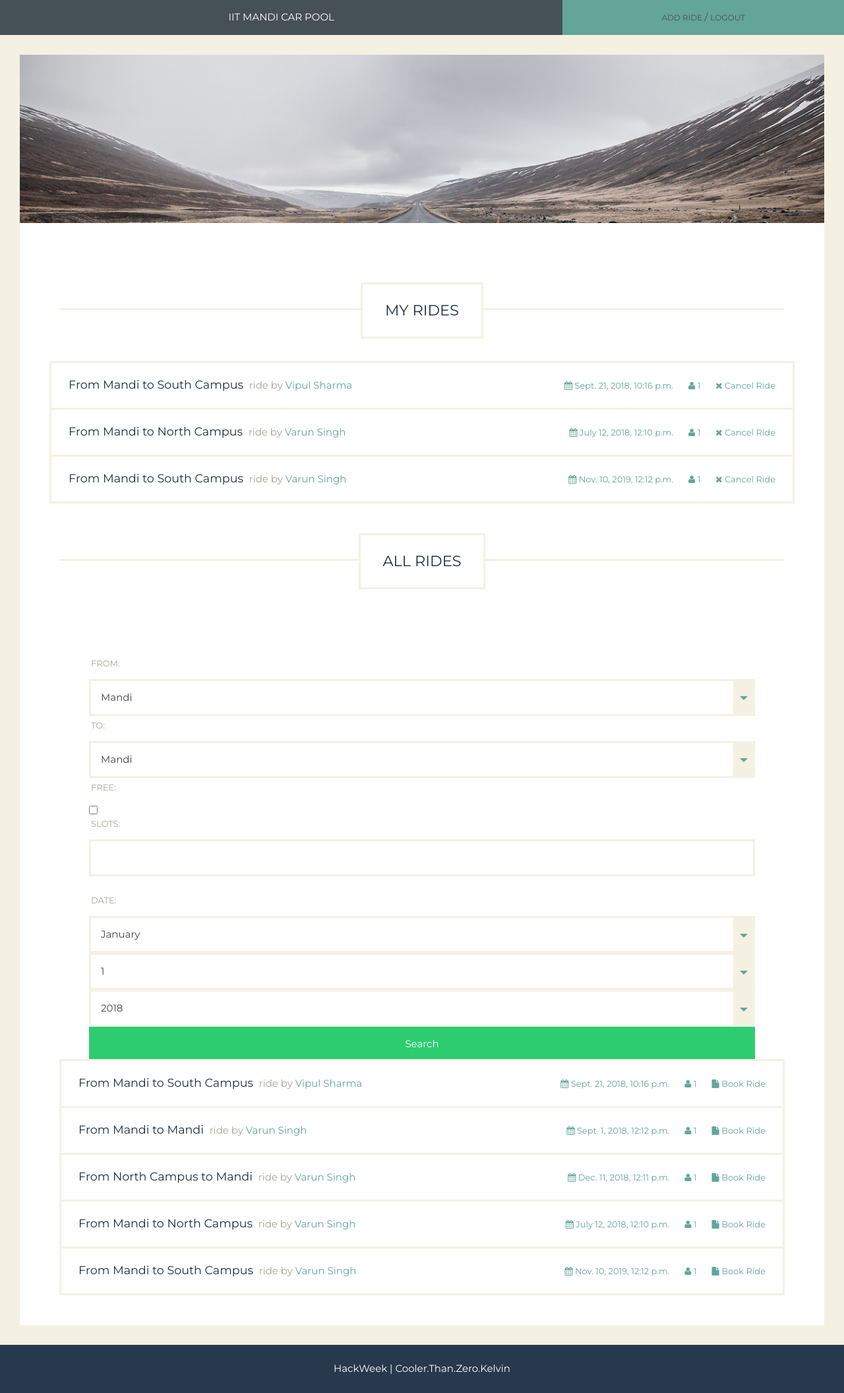
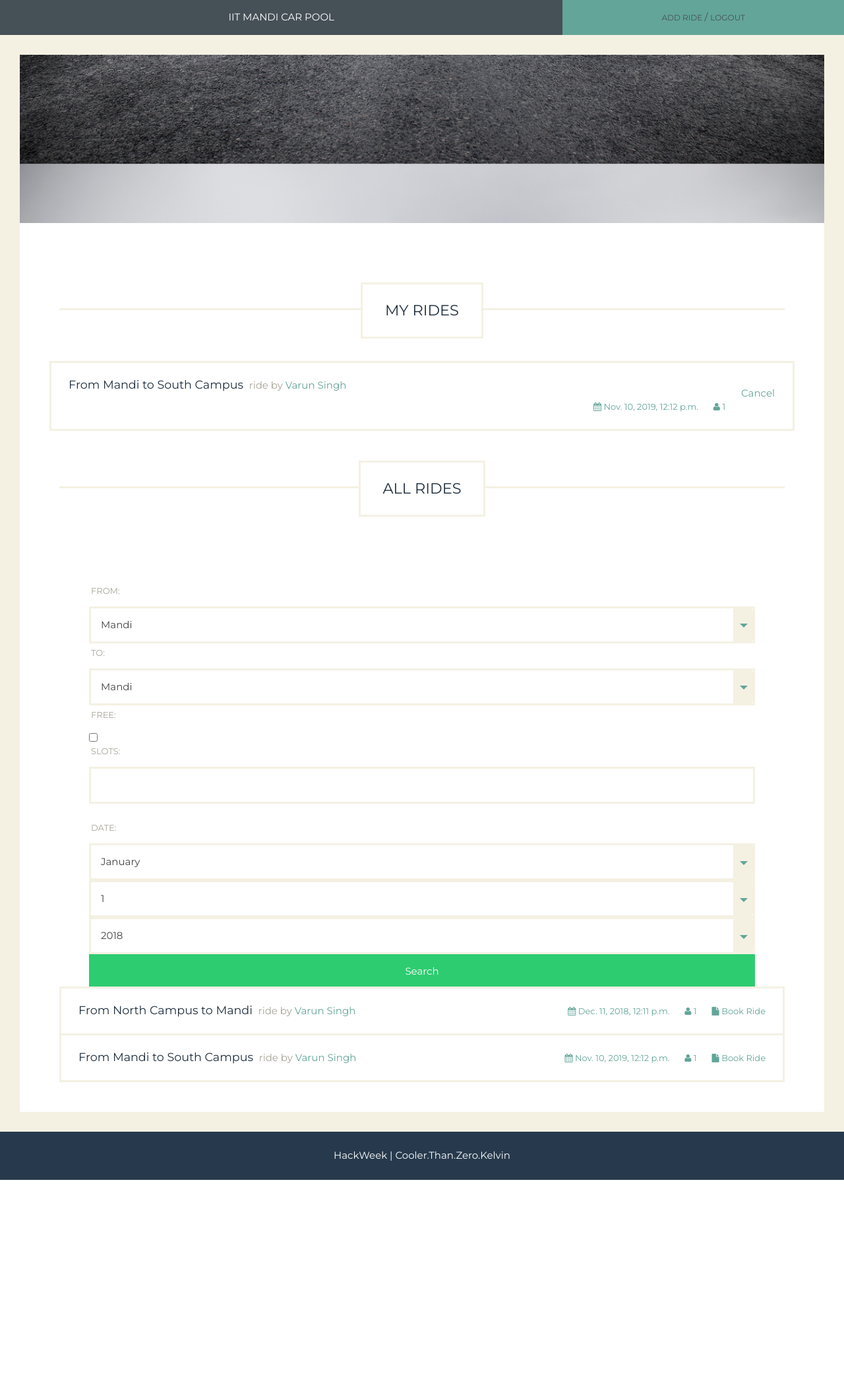
Before and after one commit to KamandPrompt/Car-Pool, a Django app: page / in a window 1280 px wide. Shown: the whole page at 66% size. After the commit the page ends 1788 px from the top, so only its background shows below. Run offline with Django 3.2, Linux system fonts and the light colour scheme; a user stored in the database is signed in; data comes from the database, SQL or seed files in the repository; both versions use the stored data as it was after the commit; some libraries are stand-ins or nearby versions.

Commit message:
Add cancel ride feature

```diff
--- a/carpool/forms.py
+++ b/carpool/forms.py
@@ -53,3 +53,7 @@ class filterForm(forms.Form):
     free = forms.BooleanField(required=False, widget=forms.CheckboxInput(attrs={'class': 'checkbox'}))
     tot = forms.IntegerField(widget=forms.NumberInput(), label="Slots")
     date = forms.DateField(widget=forms.SelectDateWidget())
+
+
+class DeleteForm(forms.Form):
+    pk = forms.IntegerField(widget=forms.HiddenInput())
--- a/carpool/static/css/styles.css
+++ b/carpool/static/css/styles.css
@@ -1843,3 +1843,9 @@ ul.social-icons
     cursor: pointer;
     font-size: 12px;
 }
+
+.cancel
+{
+    background-color: white;
+    color: #63a599;
+}
--- a/carpool/templates/index.html
+++ b/carpool/templates/index.html
@@ -171,10 +171,15 @@
                     </li><!-- end .ride-people -->
 
                   <li>
-                    <a href="#">
-                                                <i class="fa fa-times" aria-hidden="true"></i>
-                                                Cancel Ride
-                                            </a>
+                    {% for form in delform %}
+                    {% if ride.pk == form.pk.value %}
+                        <form method="POST">
+                            {% csrf_token %}
+                            {{ form }}
+                            <button type="submit" name="del" class="cancel">Cancel</button>
+                        </form>
+                    {% endif %}
+                    {% endfor %}
                   </li>
 
                 </ul><!-- end .ride-meta -->
@@ -206,7 +211,7 @@
                       {% csrf_token %}
                       {{ filter }}
                       <div class="field buttons">
-                        <button type="submit" class="btn btn-lg green-color">Search</button>
+                        <button type="submit" class="btn btn-lg green-color" name="filter">Search</button>
                       </div>
                   </form>
 
--- a/carpool/views.py
+++ b/carpool/views.py
@@ -6,8 +6,9 @@ from django.template.loader import render_to_string
 from django.core.mail import EmailMessage, send_mail
 from django.contrib.sites.shortcuts import get_current_site
 from .tokens import account_activation_token
+import datetime
 
-from .forms import SignUpForm, PoolForm, filterForm
+from .forms import SignUpForm, PoolForm, filterForm, DeleteForm
 from .models import Pool, User
 
 
@@ -73,12 +74,13 @@ def log(request):
 
 def dashboard(request):
     if request.user.is_authenticated:
-        allrides = Pool.objects.all()
-        myrides = Pool.objects.filter(slots=request.user)
-        # print(allrides[0].dateTime)
-        if request.method == 'POST':
+        allrides = Pool.objects.filter(dateTime__date__gt = datetime.date.today())
+        myrides = Pool.objects.filter(slots=request.user, dateTime__date__gt = datetime.date.today())
+        delform = []
+        for ride in myrides:
+            delform += [DeleteForm(initial={'pk': ride.pk})]
+        if request.method == 'POST' and 'filter' in request.POST:
             filter = filterForm(request.POST)
-            # print(request.POST)
             indate = request.POST['date_year'] + '-' + request.POST['date_month'] + '-' + request.POST['date_day']
             CHOICES = {'1': "Mandi", '2': "South Campus", '3': "North Campus", }
             if 'free' in request.POST:
@@ -87,7 +89,13 @@ def dashboard(request):
                 allrides = Pool.objects.filter(source=CHOICES[request.POST['source']], dest=CHOICES[request.POST['dest']], tot__gte=request.POST['tot'], paid=True, dateTime__date = indate, )
         else:
             filter = filterForm()
-        return render(request, 'index.html', {'allrides': allrides, 'myrides': myrides, 'filter': filter, })
+        if request.method == 'POST' and 'del' in request.POST:
+            form = DeleteForm(request.POST)
+            print(request.POST)
+            my_pool = Pool.objects.get(pk=form['pk'].value())
+            my_pool.slots.remove(request.user)
+        myrides = Pool.objects.filter(slots=request.user, dateTime__date__gt = datetime.date.today())
+        return render(request, 'index.html', {'allrides': allrides, 'myrides': myrides, 'filter': filter, 'delform': delform})
     else:
         return redirect('log')
 
```
Also changed, not shown: db.sqlite3.
